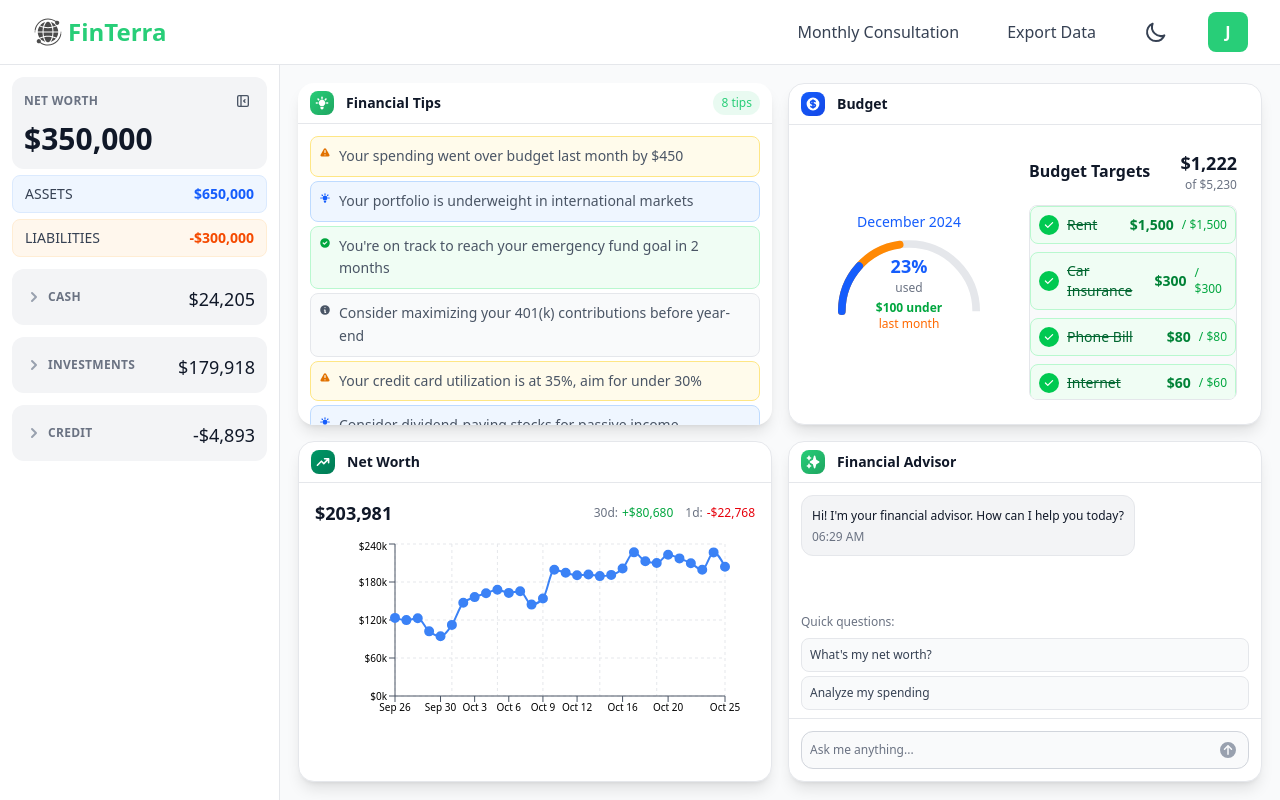
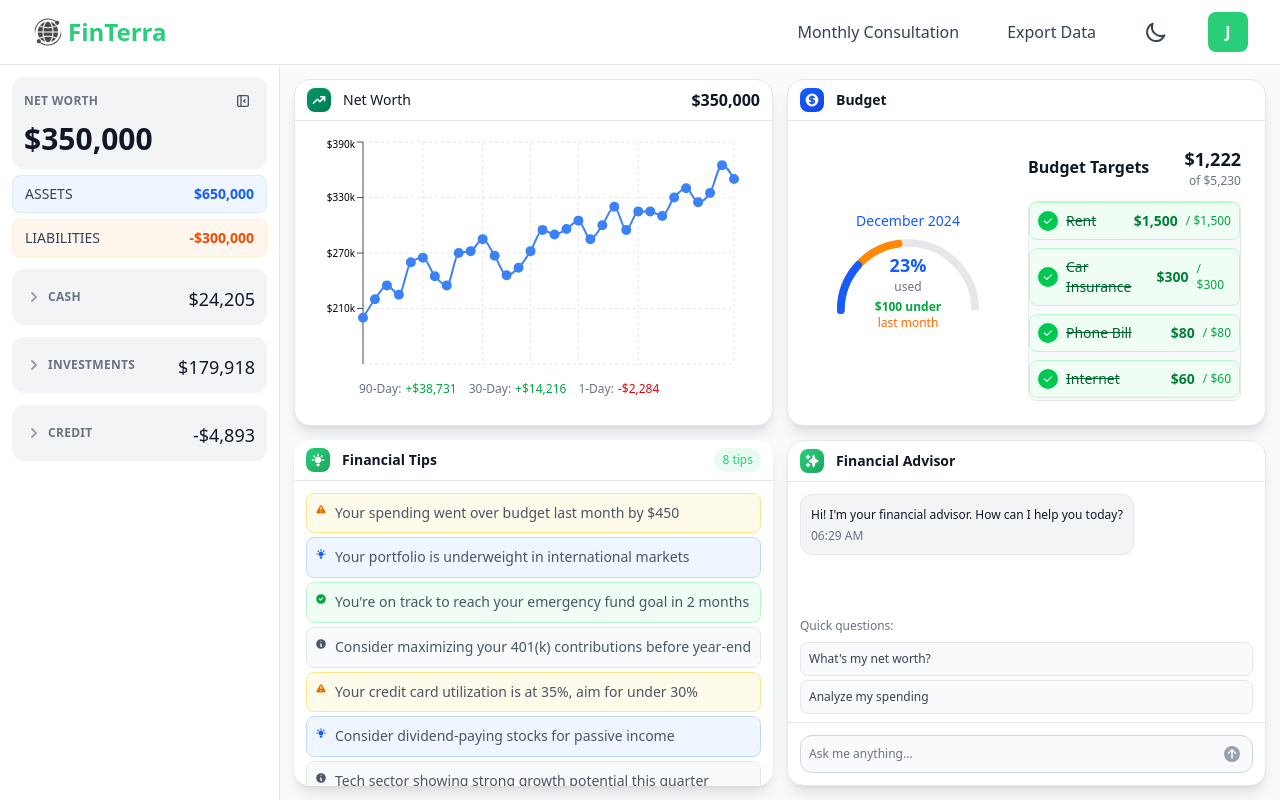
Before and after one commit to hpitta26/KnightHacks-2025, a React app in the folder frontend/: page / in a window 1280 px wide. Built offline with nearby package versions, Linux system fonts and the light colour scheme; the HTML template or start-up script is replaced by a standard one.

Commit message:
fixed networth component

```diff
--- a/frontend/src/components/BentoGrid.jsx
+++ b/frontend/src/components/BentoGrid.jsx
@@ -6,9 +6,9 @@ import Networth from './Networth';
 
 function BentoGrid() {
   const components = [
+    <Networth key="networth" />,
+    <Budget key="budget" />,
     <PersonalizedTips key="tips" />,
-    <Budget key="budget" />,
-    <Networth key="networth" />,
     <FloatingChat key="chat" />
   ];
 
@@ -28,7 +28,7 @@ function BentoGrid() {
   };
 
   return (
-    <div className={`p-4.5 grid ${getGridLayout(components.length)} gap-4 h-full`}>
+    <div className={`p-3.5 grid ${getGridLayout(components.length)} gap-3.5 h-full`}>
         {components}
     </div>
   );
--- a/frontend/src/components/Networth.jsx
+++ b/frontend/src/components/Networth.jsx
@@ -3,62 +3,40 @@ import { HiTrendingUp } from 'react-icons/hi';
 
 function Networth() {
   const generateNetworthData = () => {
-    const data = [];
-    const today = new Date();
-    let currentValue = 125000;
-
-    for (let i = 29; i >= 0; i--) {
-      const date = new Date(today);
-      date.setDate(date.getDate() - i);
-
-      let dailyChange;
-      const dayOfWeek = date.getDay();
-      const randomFactor = Math.random();
-
-      if (randomFactor > 0.70) {
-        dailyChange = (Math.random() - 0.5) * 50000;
-      }
-      else if (randomFactor > 0.40) {
-        dailyChange = (Math.random() - 0.5) * 35000;
-      }
-      else if (randomFactor > 0.20) {
-        dailyChange = (Math.random() - 0.5) * 25000;
-      }
-      else if (randomFactor > 0.05) {
-        if (dayOfWeek === 0 || dayOfWeek === 6) {
-          dailyChange = (Math.random() - 0.5) * 15000;
-        } else {
-          dailyChange = (Math.random() - 0.5) * 20000;
-        }
-      }
-      else {
-        dailyChange = (Math.random() - 0.5) * 10000;
-      }
-
-      if (Math.random() > 0.85) {
-        dailyChange = Math.random() > 0.5 ? -40000 : 35000;
-      }
-
-      if (Math.random() > 0.80) {
-        dailyChange += (Math.random() - 0.5) * 30000;
-      }
-
-      if (Math.random() > 0.75) {
-        dailyChange += (Math.random() - 0.5) * 20000;
-      }
-
-      if (currentValue + dailyChange < 30000) {
-        dailyChange = Math.abs(dailyChange) * 0.2;
-      }
-
-      currentValue += dailyChange;
-
-      data.push({
-        date: date.toISOString().split('T')[0],
-        value: Math.round(currentValue),
-        displayDate: date.toLocaleDateString('en-US', { month: 'short', day: 'numeric' })
-      });
-    }
+    const data = [
+      { date: '2024-03-01', value: 200000, displayDate: 'Mar 1' },
+      { date: '2024-03-15', value: 220000, displayDate: 'Mar 15' },
+      { date: '2024-04-01', value: 235000, displayDate: 'Apr 1' },
+      { date: '2024-04-15', value: 225000, displayDate: 'Apr 15' },
+      { date: '2024-05-01', value: 260000, displayDate: 'May 1' },
+      { date: '2024-05-15', value: 265000, displayDate: 'May 15' },
+      { date: '2024-06-01', value: 245000, displayDate: 'Jun 1' },
+      { date: '2024-06-15', value: 235000, displayDate: 'Jun 15' },
+      { date: '2024-07-01', value: 270000, displayDate: 'Jul 1' },
+      { date: '2024-07-15', value: 272000, displayDate: 'Jul 15' },
+      { date: '2024-08-01', value: 285000, displayDate: 'Aug 1' },
+      { date: '2024-08-15', value: 267000, displayDate: 'Aug 15' },
+      { date: '2024-09-01', value: 246000, displayDate: 'Sep 1' },
+      { date: '2024-09-15', value: 254000, displayDate: 'Sep 15' },
+      { date: '2024-10-01', value: 272000, displayDate: 'Oct 1' },
+      { date: '2024-10-15', value: 295000, displayDate: 'Oct 15' },
+      { date: '2024-10-31', value: 290000, displayDate: 'Oct 31' },
+      { date: '2024-11-15', value: 296000, displayDate: 'Nov 15' },
+      { date: '2024-12-01', value: 305000, displayDate: 'Dec 1' },
+      { date: '2024-12-15', value: 285000, displayDate: 'Dec 15' },
+      { date: '2024-12-31', value: 300000, displayDate: 'Dec 31' },
+      { date: '2025-01-15', value: 320000, displayDate: 'Jan 15' },
+      { date: '2025-01-31', value: 295000, displayDate: 'Jan 31' },
+      { date: '2025-02-15', value: 315000, displayDate: 'Feb 15' },
+      { date: '2025-02-28', value: 315000, displayDate: 'Feb 28' },
+      { date: '2025-03-15', value: 310000, displayDate: 'Mar 15' },
+      { date: '2025-03-31', value: 330000, displayDate: 'Mar 31' },
+      { date: '2025-04-15', value: 340000, displayDate: 'Apr 15' },
+      { date: '2025-04-30', value: 325000, displayDate: 'Apr 30' },
+      { date: '2025-05-15', value: 335000, displayDate: 'May 15' },
+      { date: '2025-05-31', value: 365000, displayDate: 'May 31' },
+      { date: '2025-06-15', value: 350000, displayDate: 'Jun 15' }
+    ];
 
     return data;
   };
@@ -66,9 +44,15 @@ function Networth() {
   const data = generateNetworthData();
 
   const currentValue = data[data.length - 1].value;
-  const value30DaysAgo = data[0].value;
-  const value1DayAgo = data[data.length - 2].value;
+  const value1DayAgo = 352284;
 
+  // Calculate 30-day change (approximately 4-5 data points back since data is bi-weekly)
+  const value30DaysAgo = data.length >= 3 ? data[data.length - 3].value + 784 : data[0].value;
+
+  // Calculate 90-day change (approximately 6-7 data points back since data is bi-weekly)
+  const value90DaysAgo = data.length >= 6 ? data[data.length - 7].value + 1269 : data[0].value;
+
+  const change90Days = currentValue - value90DaysAgo;
   const change30Days = currentValue - value30DaysAgo;
   const change1Day = currentValue - value1DayAgo;
 
@@ -88,41 +72,24 @@ function Networth() {
 
   return (
     <div className="bg-white dark:bg-[#1a1a1a] rounded-2xl shadow-lg border border-gray-200 dark:border-[#38393c] overflow-hidden flex flex-col">
-      <div className="py-2 px-3 border-b border-gray-200 dark:border-[#38393c]">
+      <div className="py-2 px-3 border-b border-gray-200 dark:border-[#38393c] flex items-center justify-between">
         <div className="flex items-center gap-3">
           <div className="w-6 h-6 bg-gradient-to-br from-emerald-600 to-emerald-700 rounded-lg flex items-center justify-center">
             <HiTrendingUp className="w-4 h-4 text-white" />
           </div>
           <div>
-            <h2 className="text-sm font-bold text-gray-900 dark:text-white">Net Worth</h2>
+            <h2 className="text-sm font-medium text-gray-900 dark:text-white">Net Worth</h2>
           </div>
+        </div>
+        <div className="text-md font-bold text-gray-900 dark:text-white">
+            {formatCurrency(currentValue)}
         </div>
       </div>
 
-      <div className="flex-1 overflow-y-auto p-4">
-        <div className="flex justify-between items-center mb-3">
-          <div className="text-lg font-bold text-gray-900 dark:text-white">
-            {formatCurrency(currentValue)}
-          </div>
-          <div className="flex gap-3 text-xs">
-            <div className="flex items-center gap-1">
-              <span className="text-gray-500 dark:text-gray-400">30d:</span>
-              <span className={`font-medium ${change30Days >= 0 ? 'text-green-600 dark:text-green-400' : 'text-red-600 dark:text-red-400'}`}>
-                {formatChange(change30Days)}
-              </span>
-            </div>
-            <div className="flex items-center gap-1">
-              <span className="text-gray-500 dark:text-gray-400">1d:</span>
-              <span className={`font-medium ${change1Day >= 0 ? 'text-green-600 dark:text-green-400' : 'text-red-600 dark:text-red-400'}`}>
-                {formatChange(change1Day)}
-              </span>
-            </div>
-          </div>
-        </div>
-
-        <div className="h-48">
+      <div className="flex-1 overflow-y-auto py-4 px-2">
+        <div className="h-58">
           <ResponsiveContainer width="100%" height="100%">
-            <LineChart data={data} margin={{ top: 5, right: 30, left: 20, bottom: 5 }}>
+            <LineChart data={data} margin={{ top: 5, right: 30, left: 0, bottom: 5 }}>
               <CartesianGrid
                 strokeDasharray="3 3"
                 stroke="currentColor"
@@ -135,6 +102,7 @@ function Networth() {
                 fontSize={12}
                 tick={{ fontSize: 10 }}
                 interval="preserveStartEnd"
+                hide={true}
               />
               <YAxis
                 stroke="currentColor"
@@ -142,6 +110,7 @@ function Networth() {
                 fontSize={12}
                 tick={{ fontSize: 10 }}
                 tickFormatter={(value) => `$${(value / 1000).toFixed(0)}k`}
+                domain={[150000, (dataMax) => dataMax + 25000]}
               />
               <Tooltip
                 formatter={(value) => [formatCurrency(value), 'Net Worth']}
@@ -166,6 +135,28 @@ function Networth() {
             </LineChart>
           </ResponsiveContainer>
         </div>
+        <div className="flex items-center mt-3">
+          <div className="flex gap-3 text-xs pl-14">
+               <div className="flex items-center gap-1">
+                 <span className="text-gray-500 dark:text-gray-400">90-Day:</span>
+                 <span className={`font-medium ${change90Days >= 0 ? 'text-green-600 dark:text-green-400' : 'text-red-600 dark:text-red-400'}`}>
+                   {formatChange(change90Days)}
+                 </span>
+               </div>
+            <div className="flex items-center gap-1">
+              <span className="text-gray-500 dark:text-gray-400">30-Day:</span>
+              <span className={`font-medium ${change30Days >= 0 ? 'text-green-600 dark:text-green-400' : 'text-red-600 dark:text-red-400'}`}>
+                {formatChange(change30Days)}
+              </span>
+            </div>
+            <div className="flex items-center gap-1">
+              <span className="text-gray-500 dark:text-gray-400">1-Day:</span>
+              <span className={`font-medium ${change1Day >= 0 ? 'text-green-600 dark:text-green-400' : 'text-red-600 dark:text-red-400'}`}>
+                {formatChange(change1Day)}
+              </span>
+            </div>
+          </div>
+        </div>
       </div>
     </div>
   );
```
